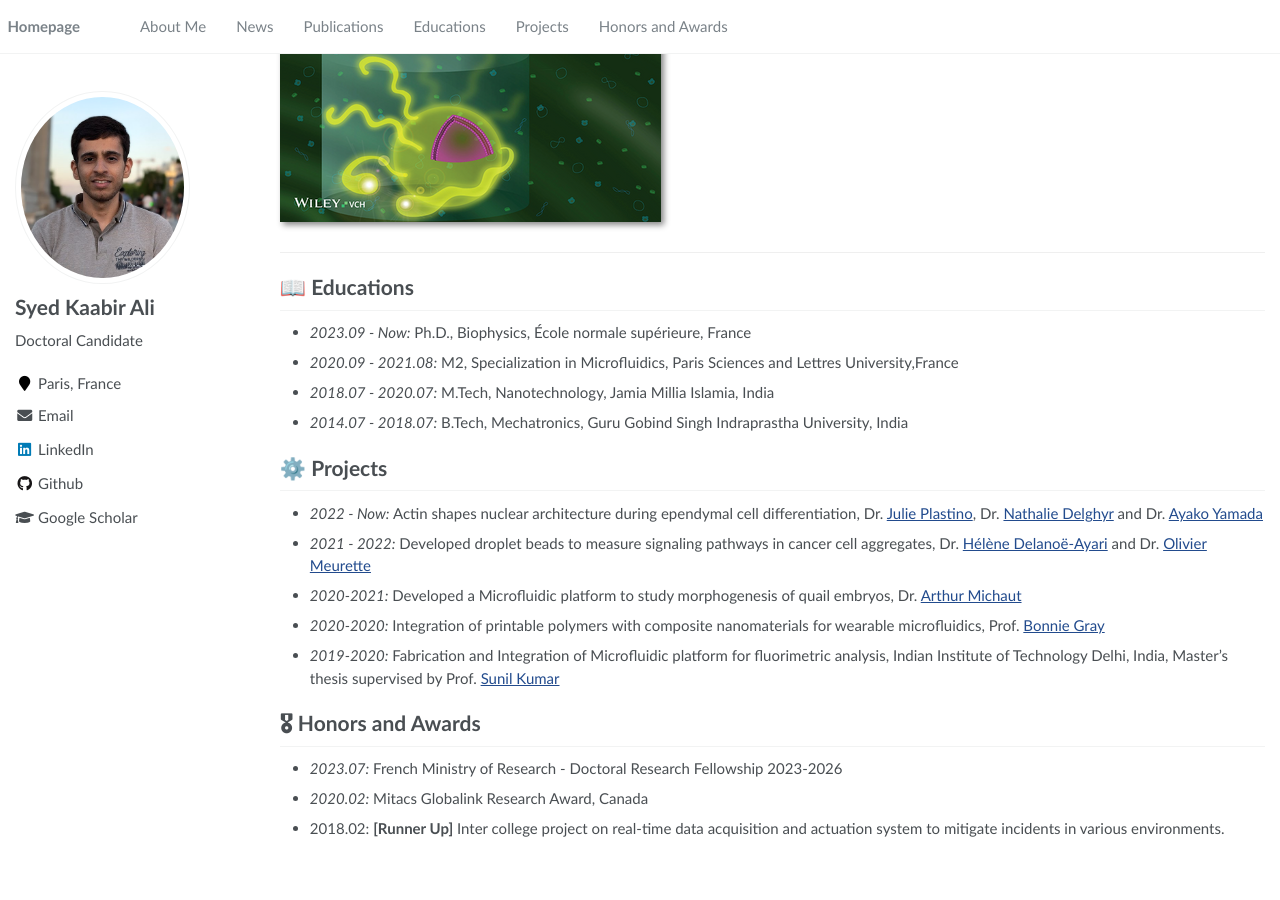
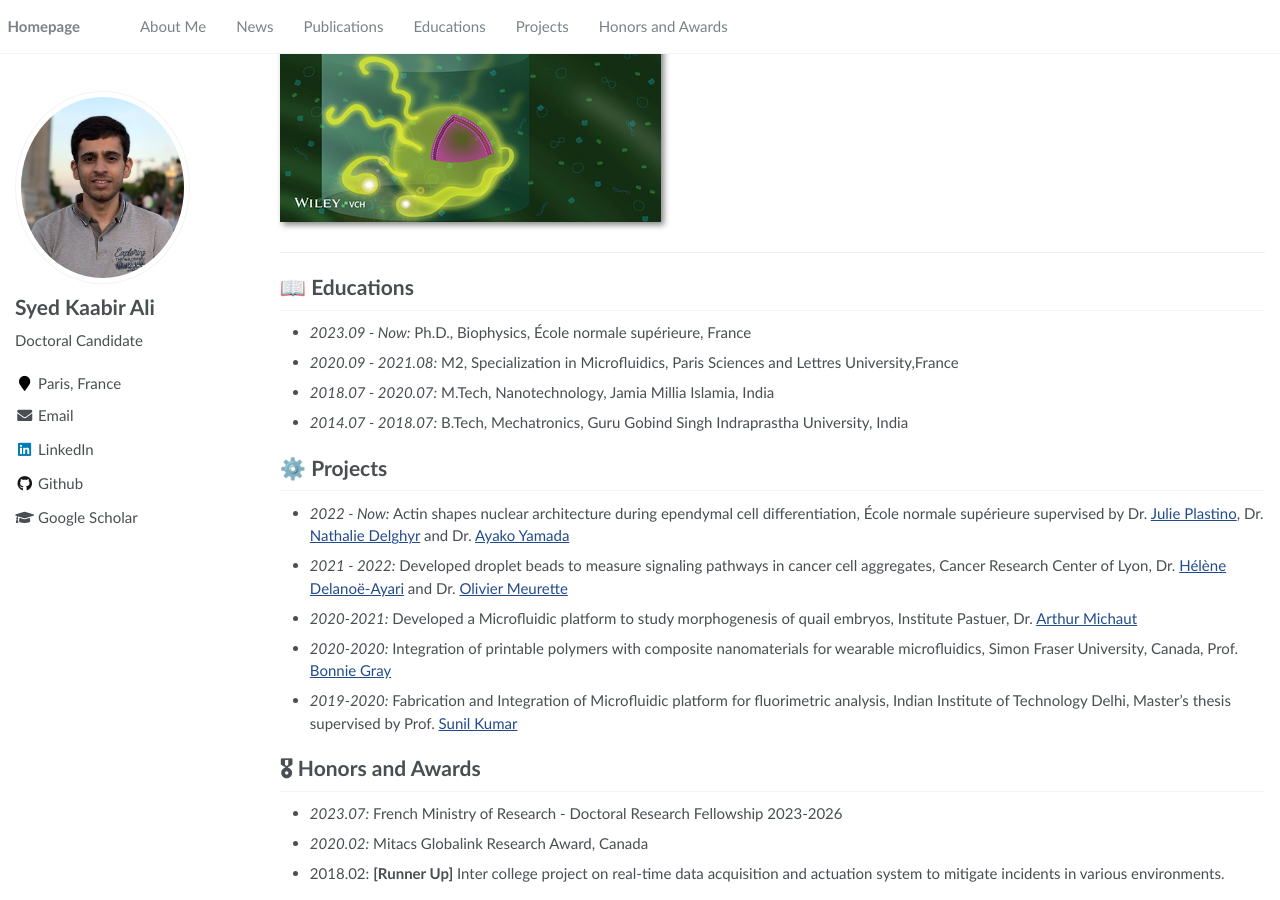
Before and after one commit to kaabir/kaabir.github.io, a Jekyll site: the page built from _pages/about.md, in a window 1280 px wide and 900 px high, scrolled down 738 px. Built offline with Jekyll 4.4.1, drawn with Linux system fonts in a browser that asks for light colours; before the commit the page ends 1593 px from its top, so only the background shows below that.

Commit message:
Update about.md

```diff
--- a/_pages/about.md
+++ b/_pages/about.md
@@ -45,11 +45,11 @@ By integrating multiple disciplines, my research aims to uncover novel insights
 
 # ⚙️ Projects
 
-- *2022 - Now:* Actin shapes nuclear architecture during ependymal cell differentiation, Dr. [Julie Plastino](https://www.lpens.ens.psl.eu/), Dr. [Nathalie Delghyr](https://www.ibens.bio.ens.psl.eu/spip.php?rubrique6&lang=fr) and Dr. [Ayako Yamada](https://scholar.google.com/citations?user=0t5xxJMAAAAJ&hl=fr&oi=ao)
-- *2021 - 2022:* Developed droplet beads to measure signaling pathways in cancer cell aggregates, Dr. [Hélène Delanoë-Ayari](https://scholar.google.fr/citations?user=PeyjJxEAAAAJ&hl=en) and Dr. [Olivier Meurette](https://scholar.google.fr/citations?user=xDjT3roAAAAJ&hl=en)
-- *2020-2021:* Developed a Microfluidic platform to study morphogenesis of quail embryos, Dr. [Arthur Michaut](https://scholar.google.fr/citations?user=PmpFf9MAAAAJ&hl=en)
-- *2020-2020:* Integration of printable polymers with composite nanomaterials for wearable microfluidics, Prof. [Bonnie Gray](https://scholar.google.ca/citations?user=32AbNWQAAAAJ&hl=en)
-- *2019-2020:* Fabrication and Integration of Microfluidic platform for fluorimetric analysis, Indian Institute of Technology Delhi, India, Master's thesis supervised by Prof. [Sunil Kumar](https://web.iitd.ac.in/~kumarsunil/)
+- *2022 - Now:* Actin shapes nuclear architecture during ependymal cell differentiation, École normale supérieure supervised by Dr. [Julie Plastino](https://www.lpens.ens.psl.eu/), Dr. [Nathalie Delghyr](https://www.ibens.bio.ens.psl.eu/spip.php?rubrique6&lang=fr) and Dr. [Ayako Yamada](https://scholar.google.com/citations?user=0t5xxJMAAAAJ&hl=fr&oi=ao)
+- *2021 - 2022:* Developed droplet beads to measure signaling pathways in cancer cell aggregates, Cancer Research Center of Lyon, Dr. [Hélène Delanoë-Ayari](https://scholar.google.fr/citations?user=PeyjJxEAAAAJ&hl=en) and Dr. [Olivier Meurette](https://scholar.google.fr/citations?user=xDjT3roAAAAJ&hl=en)
+- *2020-2021:* Developed a Microfluidic platform to study morphogenesis of quail embryos, Institute Pastuer, Dr. [Arthur Michaut](https://scholar.google.fr/citations?user=PmpFf9MAAAAJ&hl=en)
+- *2020-2020:* Integration of printable polymers with composite nanomaterials for wearable microfluidics, Simon Fraser University, Canada, Prof. [Bonnie Gray](https://scholar.google.ca/citations?user=32AbNWQAAAAJ&hl=en)
+- *2019-2020:* Fabrication and Integration of Microfluidic platform for fluorimetric analysis, Indian Institute of Technology Delhi, Master's thesis supervised by Prof. [Sunil Kumar](https://web.iitd.ac.in/~kumarsunil/)
 
 # 🎖 Honors and Awards
 - *2023.07:*  French Ministry of Research - Doctoral Research Fellowship 2023-2026
```
